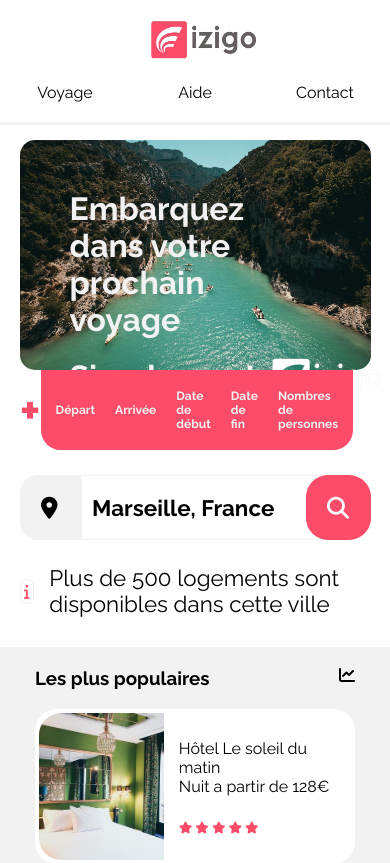
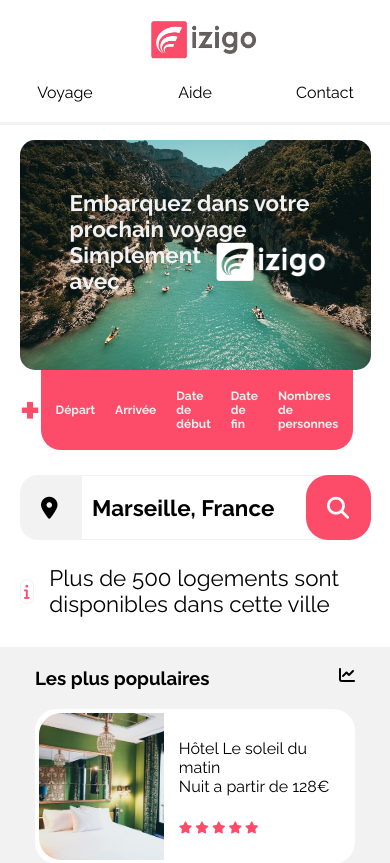
Before and after one commit to Riton963/izigo.github.io, a plain HTML site: page index.html in a window 390 px wide. Shown: the top 863 px of the page. Drawn offline with Linux system fonts and the light colour scheme.

Commit message:
mobile css

```diff
--- a/css/filter.css
+++ b/css/filter.css
@@ -6,6 +6,11 @@
   background-position: center;
   background-size: 100%;
   color: #f2f2f2;
+}
+
+.title-bg{
+  font-size: 32px;
+  font-weight: bold;
 }
 
 .step-frieze {
@@ -185,6 +190,11 @@
 }
 
 @media all and (max-width: 768px) {
+  .title-bg{
+    font-size: 18px;
+
+  }
+
   .step {
     margin: 0 40px 0 0;
     padding: 0 5px 0 5px;
--- a/index.html
+++ b/index.html
@@ -31,9 +31,9 @@
         <div class="filter-container">
           <div class="background-img">
             <div class="title-bg">
-              <h2>Embarquez dans votre prochain voyage</h2>
+              <p>Embarquez dans votre prochain voyage</p>
               <div class="flex">
-                <h2>Simplement avec</h2> <img src="img/logo/log-white.png" alt="" style="height: 40px; width: 110px;" class="logo-white">
+                <p>Simplement avec</p> <img src="img/logo/log-white.png" alt="" style="height: 40px; width: 110px;" class="logo-white">
               </div>
             </div>
           </div>
```
